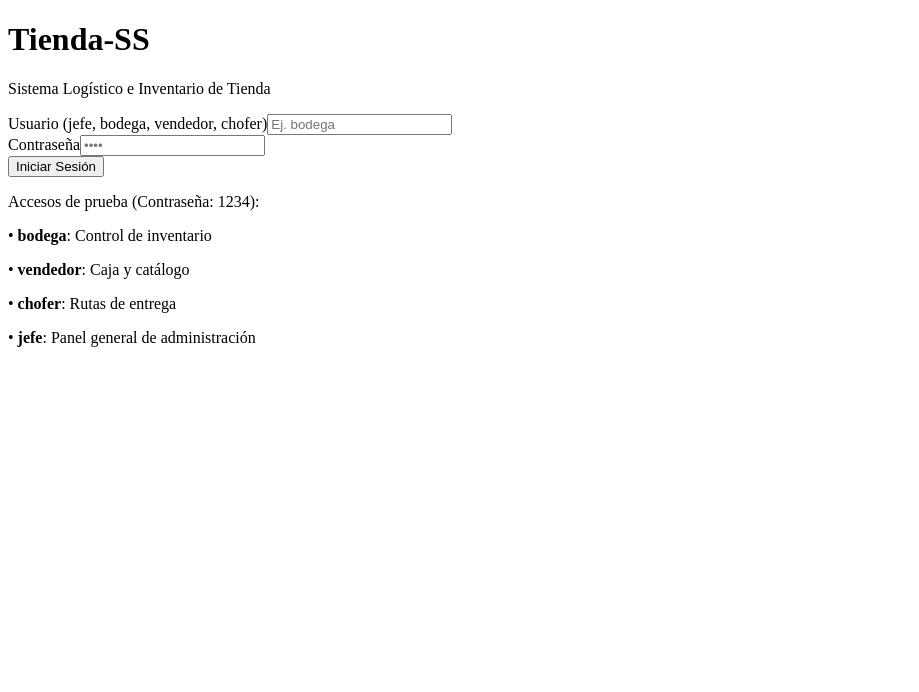
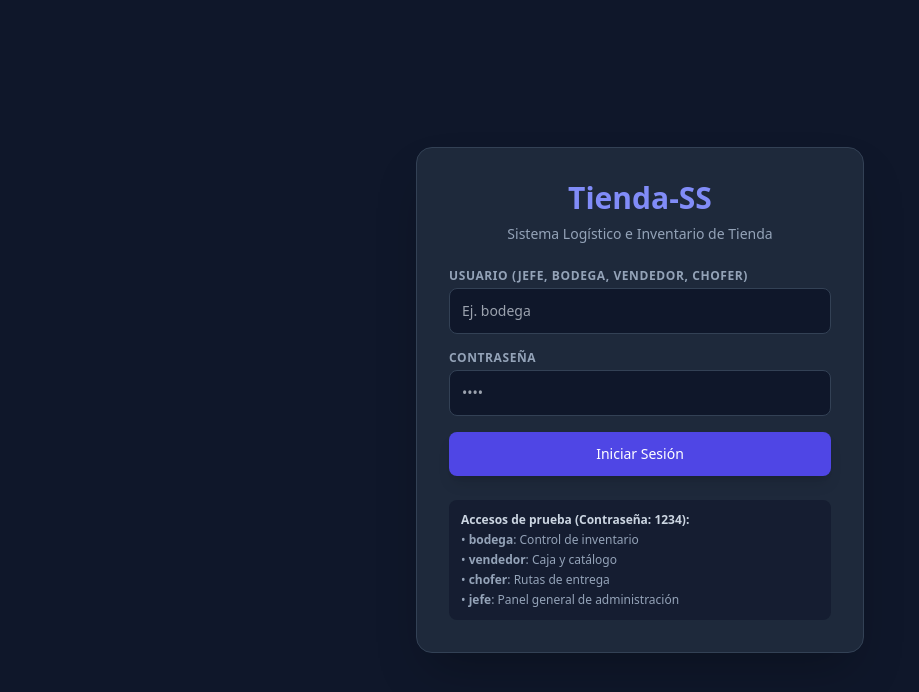
Before and after one commit to elprofenica505-ai/Tienda-SS, a Next.js app: page / in a window 1280 px wide. Shown: the top 692 px of the page, without its empty margins (0-919 px from the left). Built offline with nearby package versions, Linux system fonts and the light colour scheme.

Commit message:
Create layout.tsx

```diff
--- /dev/null
+++ b/app/layout.tsx
@@ -0,0 +1,20 @@
+import './globals.css';
+
+export const metadata = {
+  title: 'Tienda-SS - Sistema Logístico',
+  description: 'Sistema de gestión de inventario, ventas y rutas de entrega',
+};
+
+export default function RootLayout({
+  children,
+}: {
+  children: React.ReactNode;
+}) {
+  return (
+    <html lang="es">
+      <body className="bg-slate-900 text-slate-100 antialiased">
+        {children}
+      </body>
+    </html>
+  );
+}
```
